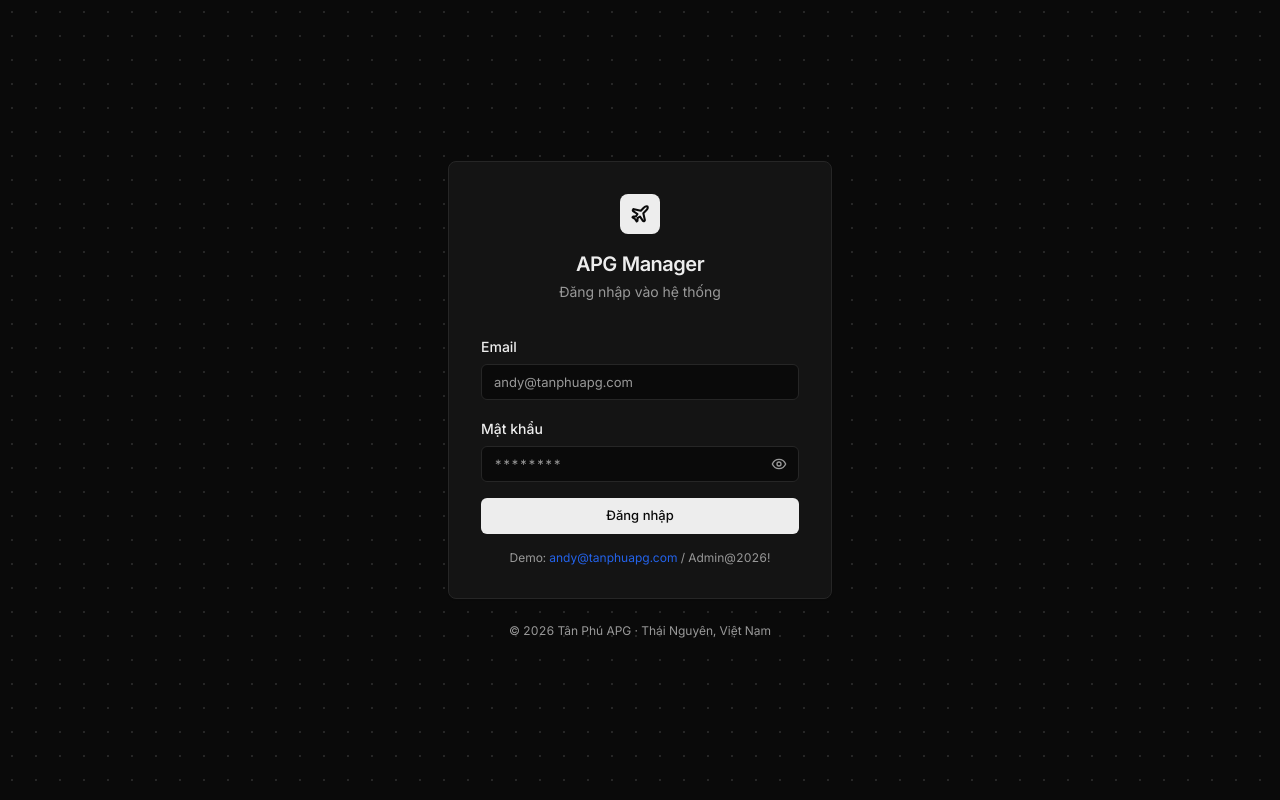
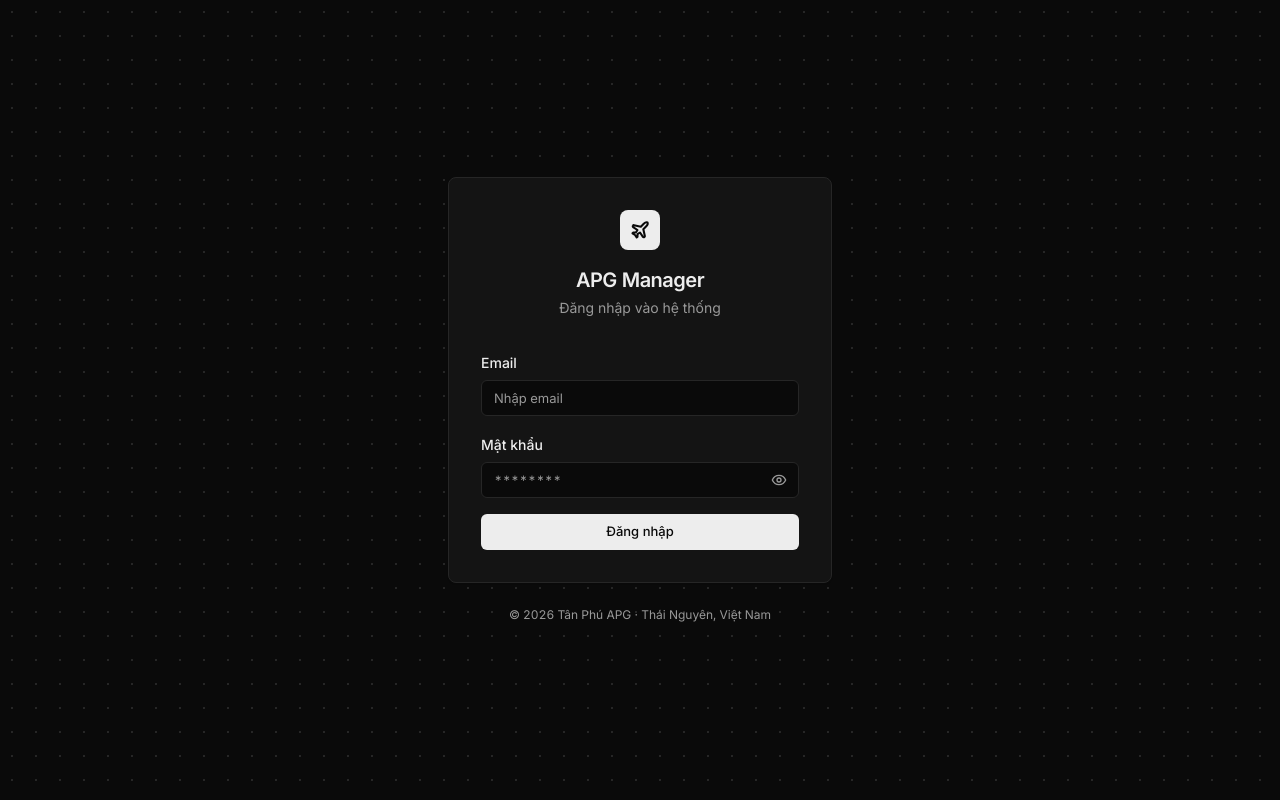
Before and after one commit to nhamaykem44331-max/APG-manager, a Next.js app in the folder apps/web/: page /auth/login in a window 1280 px wide. Built offline with nearby package versions, Linux system fonts and the light colour scheme; no server answers.

Commit message:
chore(web): remove login demo credentials

```diff
--- a/apps/web/app/auth/login/login-form.tsx
+++ b/apps/web/app/auth/login/login-form.tsx
@@ -61,7 +61,7 @@ export function LoginForm() {
           type="email"
           value={email}
           onChange={(e) => setEmail(e.target.value)}
-          placeholder="andy@tanphuapg.com"
+          placeholder="Nhập email"
           autoComplete="email"
           disabled={isLoading}
           className={cn(
@@ -137,9 +137,6 @@ export function LoginForm() {
         {isLoading ? 'Đang đăng nhập...' : 'Đăng nhập'}
       </button>
 
-      <p className="text-xs text-center text-muted-foreground">
-        Demo: <span className="text-primary">andy@tanphuapg.com</span> / Admin@2026!
-      </p>
     </form>
   );
 }
```
